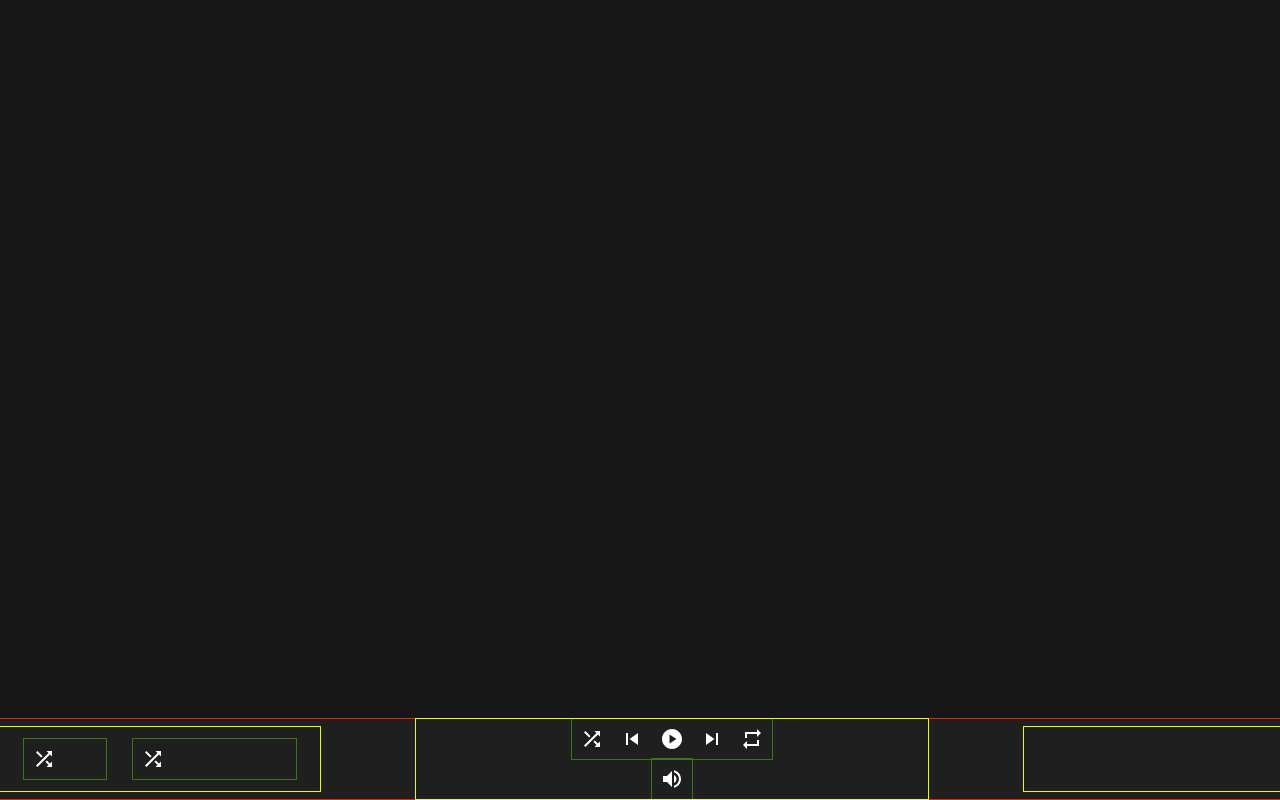
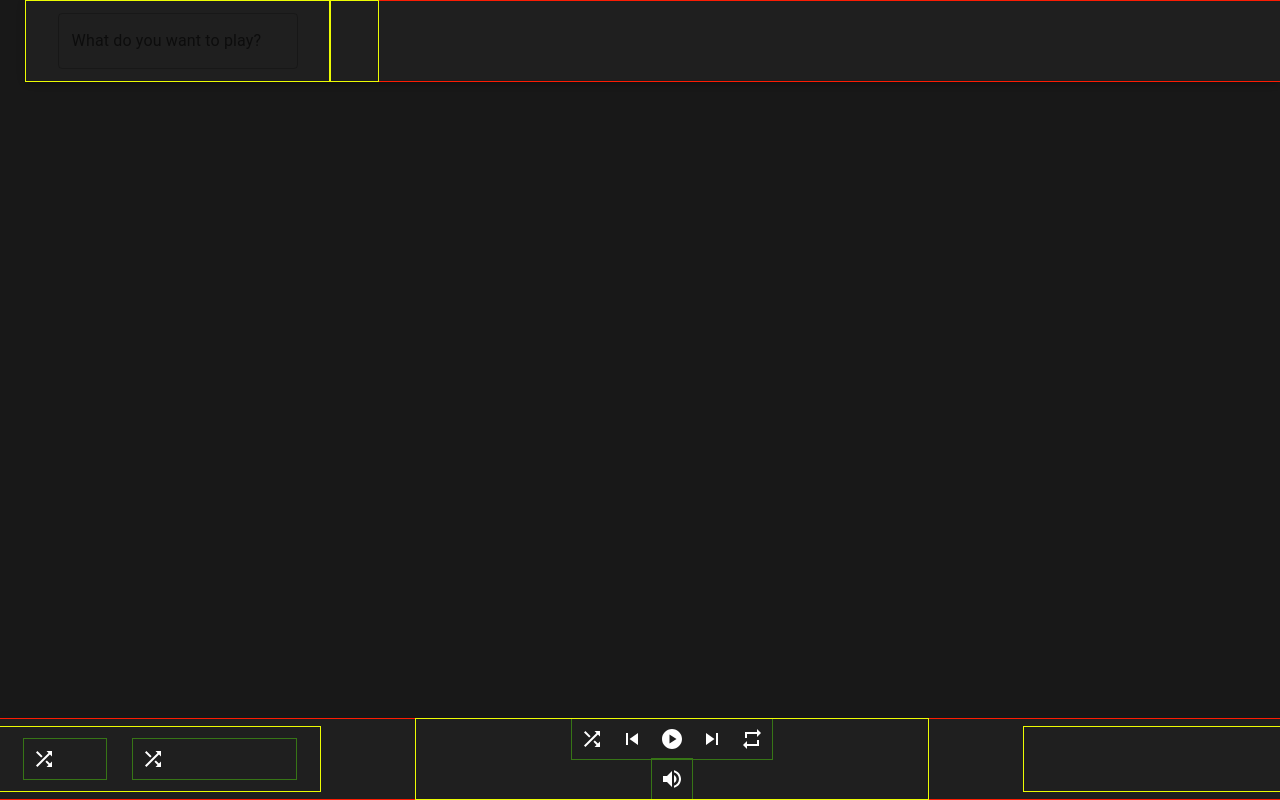
Before and after one commit to mischano/web-player-frontend, a React app: page / in a window 1280 px wide. Built offline with nearby package versions, Linux system fonts and the light colour scheme.

Commit message:
Working on Top Bar.

```diff
--- a/src/components/AudioManager.js
+++ b/src/components/AudioManager.js
@@ -1,7 +1,7 @@
 import React, { useEffect, useState } from 'react';
 import ReactPlayer from 'react-player';
+import AudioController from './Bottom Bar/AudioController';
 import Playlist from './Playlist';
-import PlayerUI from './Player/PlayerUI';
 import { useGlobal } from '../GlobalContext';
 
 
@@ -98,7 +98,7 @@ const PlayerManager = () => {
 
     return (
         <div>
-            <PlayerUI
+            <AudioController
                 isPlaying={isPlaying}
                 isShuffle={isShuffle}
                 isRepeatOn={isRepeatOn}
--- a/src/components/Player/PlayerUI.js
+++ b/src/components/Bottom Bar/AudioController.js
@@ -1,6 +1,6 @@
 import React from 'react';
 import { PlayCircle, PauseCircle } from '@mui/icons-material';
-import { Box, IconButton, AppBar, Toolbar } from '@mui/material';
+import { AppBar, Toolbar, Box, IconButton } from '@mui/material';
 import {
     outterContainer,
     innerLeftContainer,
@@ -25,7 +25,7 @@ import VolumeUp from '@mui/icons-material/VolumeUp';
 import VolumeOffIcon from '@mui/icons-material/VolumeOff';
 // End.
 
-const PlayerUI = ({
+const AudioController = ({
     isPlaying,
     isShuffle,
     isRepeatOn,
@@ -99,4 +99,4 @@ const PlayerUI = ({
     );
 };
 
-export default PlayerUI;
+export default AudioController;
--- /dev/null
+++ b/src/components/Top Bar/SearchBar.js
@@ -0,0 +1,31 @@
+import React, { useState } from "react";
+import Box from '@mui/material/Box';
+import TextField from "@mui/material/TextField";
+
+
+const SearchBar = () => {
+    const [userInput, setUserInput] = useState('');
+
+    return (
+        <Box
+            component="form"
+            sx={{ '& > :not(style)' : { m: 1, width: '25ch' } }}
+            noValidate
+            autoComplete="off"
+        >
+            <TextField
+                id="outlined-basic"
+                label="What do you want to play?"
+                variant="outlined"
+                InputLabelProps={{
+                    sx: {
+                        // // Customize label text
+                        // fontFamily: 'Courier, monospace',  // Change label font
+                        // color: 'red',  // Change label color
+                    },
+                }}/>
+        </Box>
+    );
+};
+
+export default SearchBar;
--- /dev/null
+++ b/src/components/Top Bar/TopBarManager.js
@@ -0,0 +1,22 @@
+import React from "react";
+import SearchBar from "./SearchBar";
+import { Box, AppBar, Toolbar } from '@mui/material';
+import {
+    appBarStyles,
+    searchBarContainer,
+    buttonsContainer,
+} from './TopBarManagerStyles.js';
+
+const TopBarManager = () => {
+    return (
+        <AppBar {... appBarStyles}>
+            <Toolbar {... searchBarContainer}>
+                <SearchBar />
+            </Toolbar>
+            <Toolbar {... buttonsContainer}>
+            </Toolbar>
+        </AppBar>
+    );
+};
+
+export default TopBarManager;
--- /dev/null
+++ b/src/components/Top Bar/TopBarManagerStyles.js
@@ -0,0 +1,41 @@
+import { display, margin } from "@mui/system";
+
+export const appBarStyles = {
+    position: 'fixed',
+    sx: {
+        /* Positioning */
+        display: 'flex',
+        flexDirection: 'row',
+        justifyContent: 'start',
+        top: 1,
+
+        /* Size */
+        width: '98%',
+        height: '80px',
+
+        /* Apperance */
+        backgroundColor: '#1f1f1f',
+        outline: 'solid 1px #fc1c03',
+    }
+};
+
+export const searchBarContainer = {
+    sx: {
+        /* Positioning */
+        display: 'flex',
+
+        /* Apperance */
+        outline: 'solid 1px #ecfc03',
+    }
+};
+
+export const buttonsContainer = {
+    sx: {
+        /* Positioning */
+        display: 'flex',
+        justifySelf: 'end',
+
+        /* Apperance */
+        outline: 'solid 1px #ecfc03',
+    }
+};
--- a/src/index.js
+++ b/src/index.js
@@ -2,6 +2,7 @@ import React from 'react';
 import { createRoot } from 'react-dom/client';
 import { GlobalProvider } from './GlobalContext';
 import AudioManager from './components/AudioManager';
+import TopBarManager from './components/Top Bar/TopBarManager';
 import ChatBoxLogic from './components/Chat Box/ChatBoxLogic';
 import InputContainer from './components/Input Container/InputContainer';
 import '../static/css/index.css';
@@ -14,6 +15,7 @@ root.render(
     <GlobalProvider>
         {/* <InputContainer /> */}
         {/* <ChatBoxLogic /> */}
+        <TopBarManager />
         <AudioManager />
     </GlobalProvider>
 );
--- a/static/css/index.css
+++ b/static/css/index.css
@@ -3,6 +3,8 @@ html, body {
   height: 100%;
   margin: 0;
   padding: 0;
+  font-family: 'Fire Code', monospace;
+  color: yellow;
 }
 
 #root {
@@ -12,6 +14,8 @@ html, body {
   /* justify-content: start;
   align-items: center; */
   background-color: #181818;
+  color: yellow;
+  /* background-color: #181818;  */
   /* background-color: #181818; */
   font-family: 'Fire Code', monospace;
 }
```
Also changed, not shown: src/components/Top Bar/SearchBarStyles.js (added, +23 -0 lines), src/components/Bottom Bar/PlayerStyles.js (renamed from src/components/Player/PlayerStyles.js).
